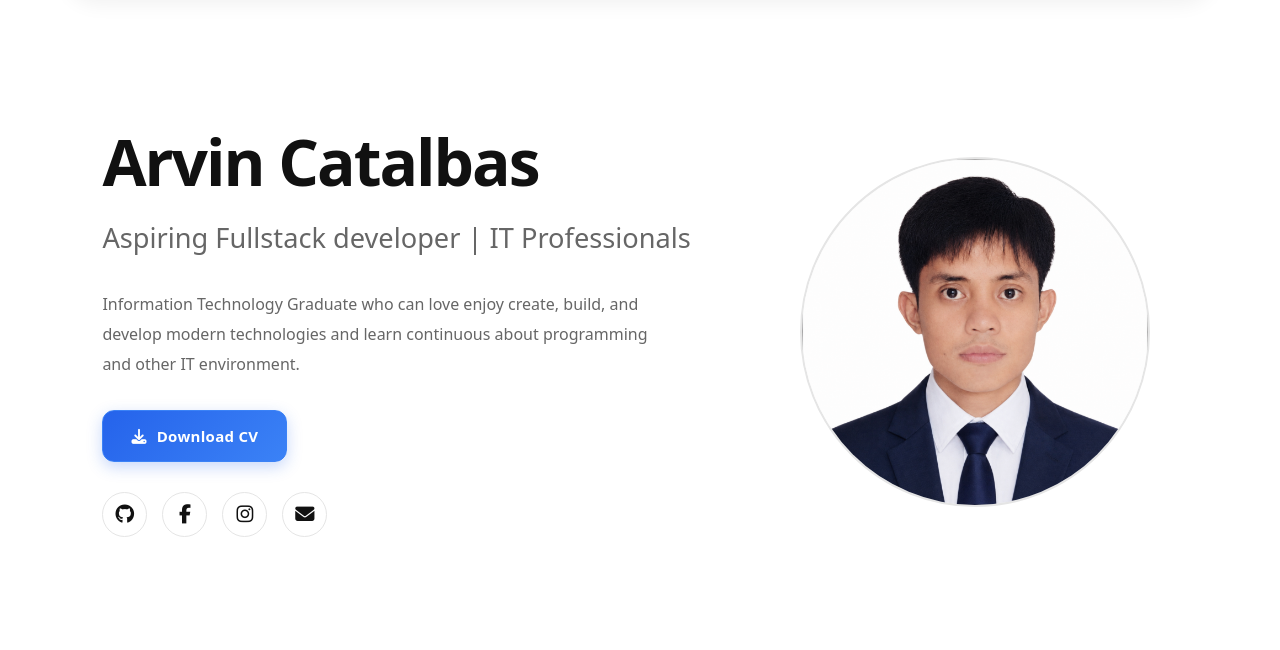
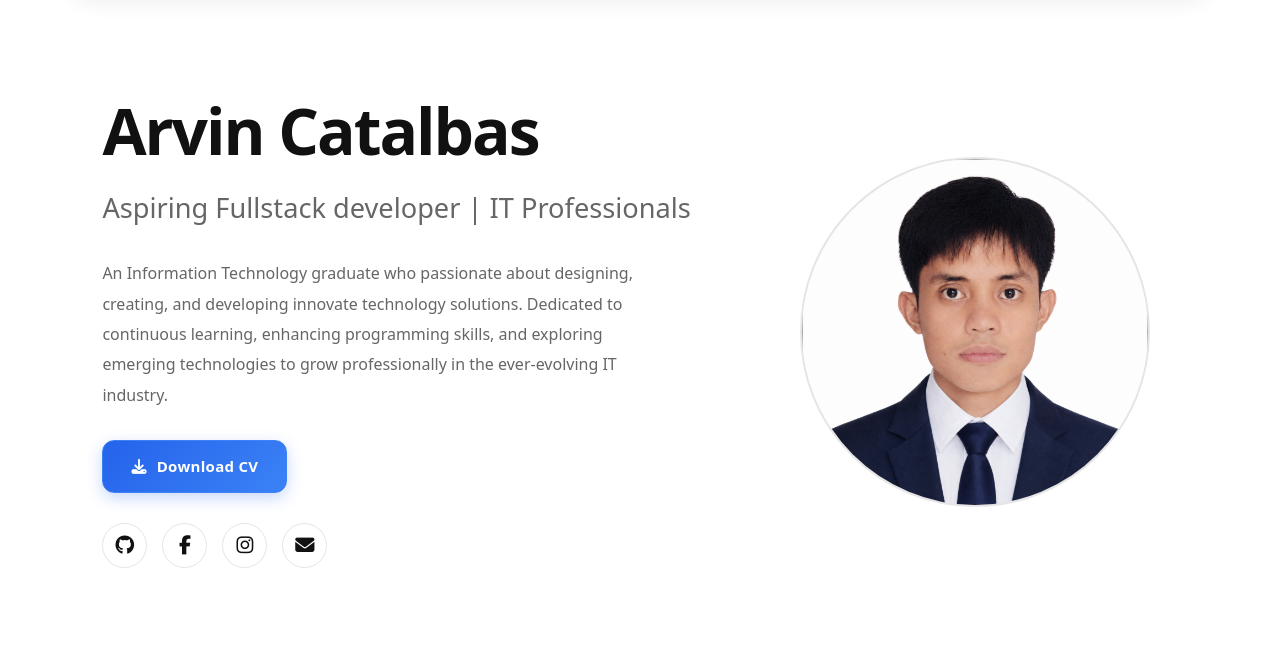
Before and after one commit to arvincatalbas/my-portfolio, a CodeIgniter 4 app: the page made by app/Views/pages/portfolio.php in a window 1280 px wide. Shown: the part 88-738 px from the top of the page. Run offline with PHP 8.4 and a stand-in for CodeIgniter, Linux system fonts and the light colour scheme; the template is opened without the code that fills it, so the values that code supplies are empty; some libraries are stand-ins or nearby versions.

Commit message:
Home Information changes

```diff
--- a/app/Views/sections/home.php
+++ b/app/Views/sections/home.php
@@ -13,9 +13,11 @@
             </h2>
 
             <p class="home-description">
-                Information Technology Graduate who can love enjoy create,
-                build, and develop modern technologies and learn continuous
-                about programming and other IT environment.
+                An Information Technology graduate who passionate about
+                designing, creating, and developing innovate technology
+                solutions. Dedicated to continuous learning, enhancing
+                programming skills, and exploring emerging technologies
+                to grow professionally in the ever-evolving IT industry.
             </p>
 
             <!-- CV Download -->
```
